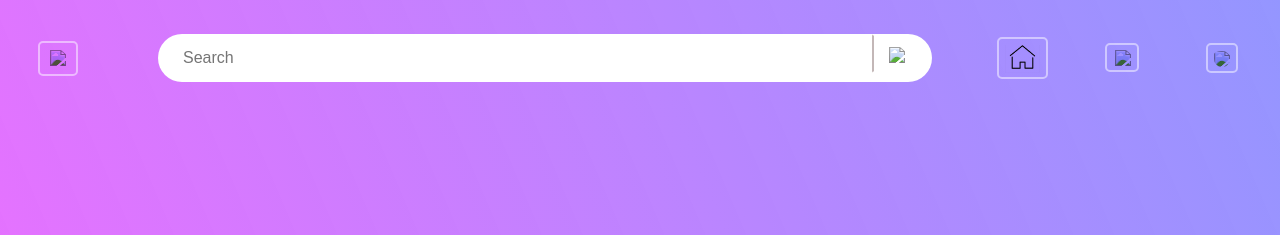
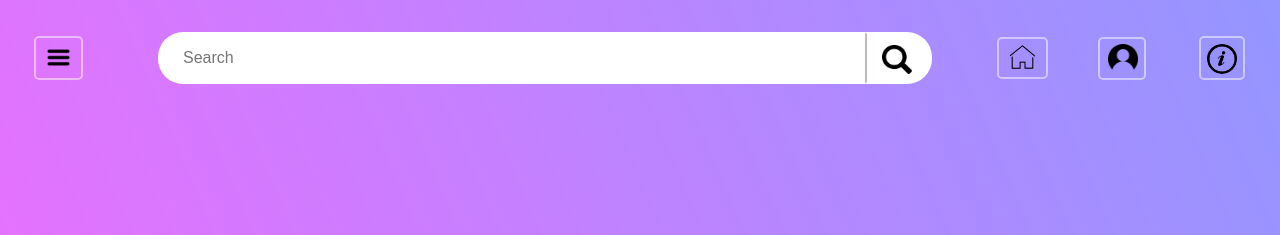
Before and after one commit to manojmk102/first-pro, a plain HTML site: page index.html in a window 1280 px wide. Shown: the top 235 px of the page. Drawn offline with Linux system fonts and the light colour scheme.

Commit message:
Update index.html

```diff
--- a/index.html
+++ b/index.html
@@ -14,7 +14,7 @@
     <div class="header">
         <div class="left-section">
             <button class="menu-button" title="Dropdown menu">
-                <img class="menu-icon" src="icons/menu.png">
+                <img class="menu-icon" src="menu.png">
             </button>
         </div>
         <div class="middle-section">
@@ -26,7 +26,7 @@
                 <input type="text" placeholder="Search" class="search-input">
                 <div style="display: inline-block;">
                     <button class="search-button" title="Click to Search">
-                        <img class="search-icon"src="icons/search-icon.png">
+                        <img class="search-icon"src="search-icon.png">
                     </button>
                 </div>
             </div>
@@ -40,12 +40,12 @@
                 </div>
                 <div>
                     <button class="profile-button" title="My Profile">
-                        <img class="profile-icon" src="icons/profile.png">
+                        <img class="profile-icon" src="profile.png">
                     </button>
                 </div>
                 <div>
                     <button class="about-button" title="About">
-                        <img class="about-icon" src="icons/about1.jfif">
+                        <img class="about-icon" src="about1.jfif">
                     </button>
                 </div>
             </div>
```
